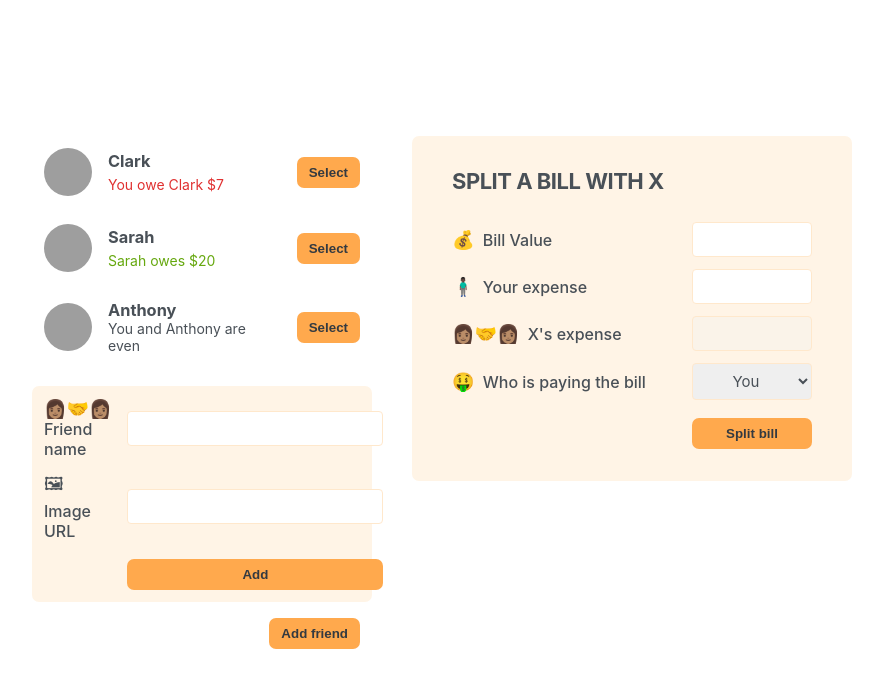
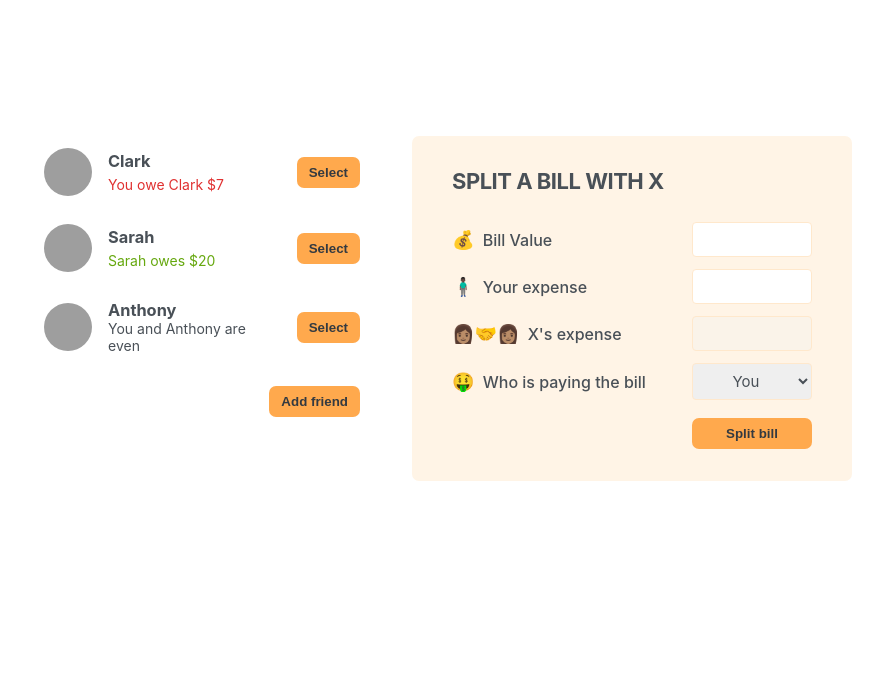
Before and after one commit to dngoyb/eat-n-split, a React (Vite) app: page / in a window 1280 px wide. Shown: the top 688 px of the page, without its empty margins (198-1081 px from the left). Built offline with nearby package versions, Linux system fonts and the light colour scheme; grey boxes are pictures that could not be loaded.

Commit message:
First state added to show and hide form

```diff
--- a/src/App.jsx
+++ b/src/App.jsx
@@ -1,3 +1,5 @@
+import { useState } from 'react';
+
 const initialFriends = [
 	{
 		id: 118836,
@@ -19,13 +21,28 @@
 	},
 ];
 
-export default function App() {
+function Button({ children, onClick }) {
+	return (
+		<button className='button' onClick={onClick}>
+			{children}
+		</button>
+	);
+}
+
+export default function App({ onClick }) {
+	const [showAddFriend, setShowAddFriend] = useState(false);
+
+	function handleShowAddFriend() {
+		setShowAddFriend((show) => !showAddFriend);
+	}
 	return (
 		<div className='app'>
 			<div className='sidebar'>
 				<FriendList />
-				<FormAddFriend />
-				<Button>Add friend</Button>
+				{showAddFriend && <FormAddFriend />}
+				<Button onClick={handleShowAddFriend}>
+					{showAddFriend ? 'close' : 'Add friend'}
+				</Button>
 			</div>
 			<FormSplitBill />
 		</div>
@@ -68,10 +85,6 @@
 	);
 }
 
-function Button({ children }) {
-	return <button className='button'>{children}</button>;
-}
-
 function FormAddFriend() {
 	return (
 		<form className='form-add-friend'>
```
